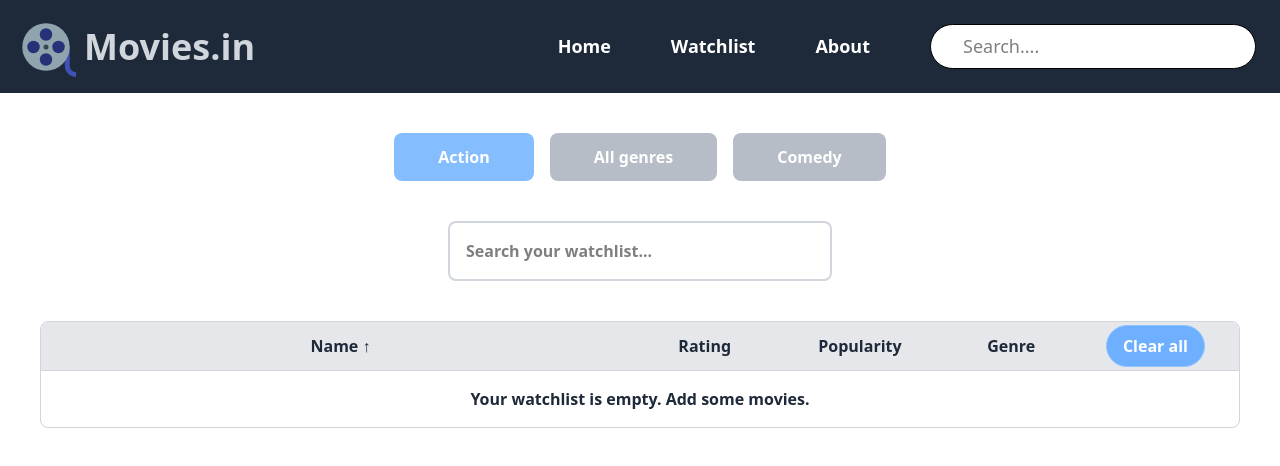
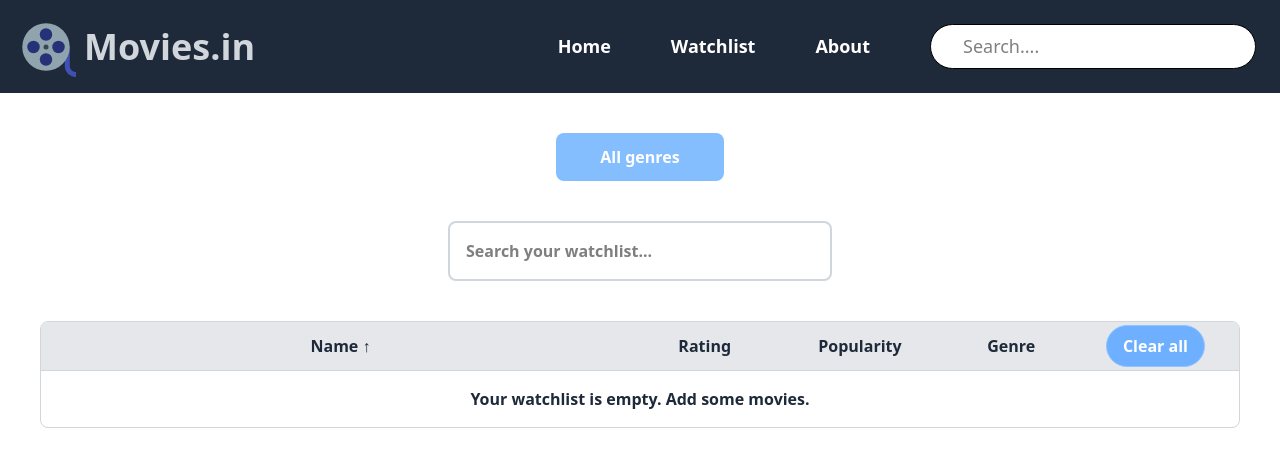
Before and after one commit to navaneethpv/imdb-clone, a React (Vite) app: page /watchlist in a window 1280 px wide. Shown: the top 466 px of the page. Built offline with nearby package versions, Linux system fonts and the light colour scheme.

Commit message:
Populates genre filters from watchlist
Dynamically generates the list of available genre filter buttons based on the genres present in the user's current watchlist. This ensures that only relevant genre options are displayed, improving the filtering experience.

```diff
--- a/src/components/WatchList.jsx
+++ b/src/components/WatchList.jsx
@@ -1,4 +1,4 @@
-import React, { useState } from "react";
+import React, { useEffect, useState } from "react";
 import { FaTrash } from "react-icons/fa";
 import genres from "../Utilities/genre";
 
@@ -10,6 +10,7 @@ const WatchList = ({
   const [query, setQuery] = useState("");
   const [sortType, setSortType] = useState("name");
   const [sortOrder, setSortOrder] = useState("asc");
+  const [genreList, setGenreList] = useState(["All genres"]);
   const handleSearch = (e) => {
     setQuery(e.target.value);
   };
@@ -79,18 +80,24 @@ const WatchList = ({
     return 0;
   });
 
+  useEffect(() => {
+    let temp = watchlist.map((movieObj) => {
+      return genres[movieObj.genre_ids[0]];
+    });
+    setGenreList(["All genres", ...temp]);
+    console.log(temp);
+  }, [watchlist]);
+
   return (
     <>
       <div className="flex justify-center flex-wrap font-bold mt-10 gap-4 hover:cursor-pointer">
-        <div className="bg-blue-400/70 py-3 px-11 rounded-lg text-white hover:bg-blue-500">
-          Action
-        </div>
-        <div className="bg-gray-400/70 py-3 px-11 rounded-lg text-white hover:bg-blue-500">
-          All genres
-        </div>
-        <div className="bg-gray-400/70 py-3 px-11 rounded-lg text-white hover:bg-blue-500">
-          Comedy
-        </div>
+        {genreList.map((genre) => {
+          return (
+            <div className="bg-blue-400/70 py-3 px-11 rounded-lg text-white hover:bg-blue-500">
+              {genre}
+            </div>
+          );
+        })}
       </div>
       <div className="flex flex-col items-center mt-10">
         <input
@@ -181,7 +188,9 @@ const WatchList = ({
                     {movie.popularity}
                   </td>
                   <td className="border-0 border-gray-200 p-3">
-                    {movie.genre_ids && movie.genre_ids.length > 0 ? genres[movie.genre_ids[0]] : "N/A"}
+                    {movie.genre_ids && movie.genre_ids.length > 0
+                      ? genres[movie.genre_ids[0]]
+                      : "N/A"}
                   </td>
                   <td className="p-2 text-lg text-red-400 hover:text-red-500 hover:cursor-pointer flex justify-center items-center">
                     <FaTrash onClick={() => handleRemoveFromWatchlist(movie)} />
```
